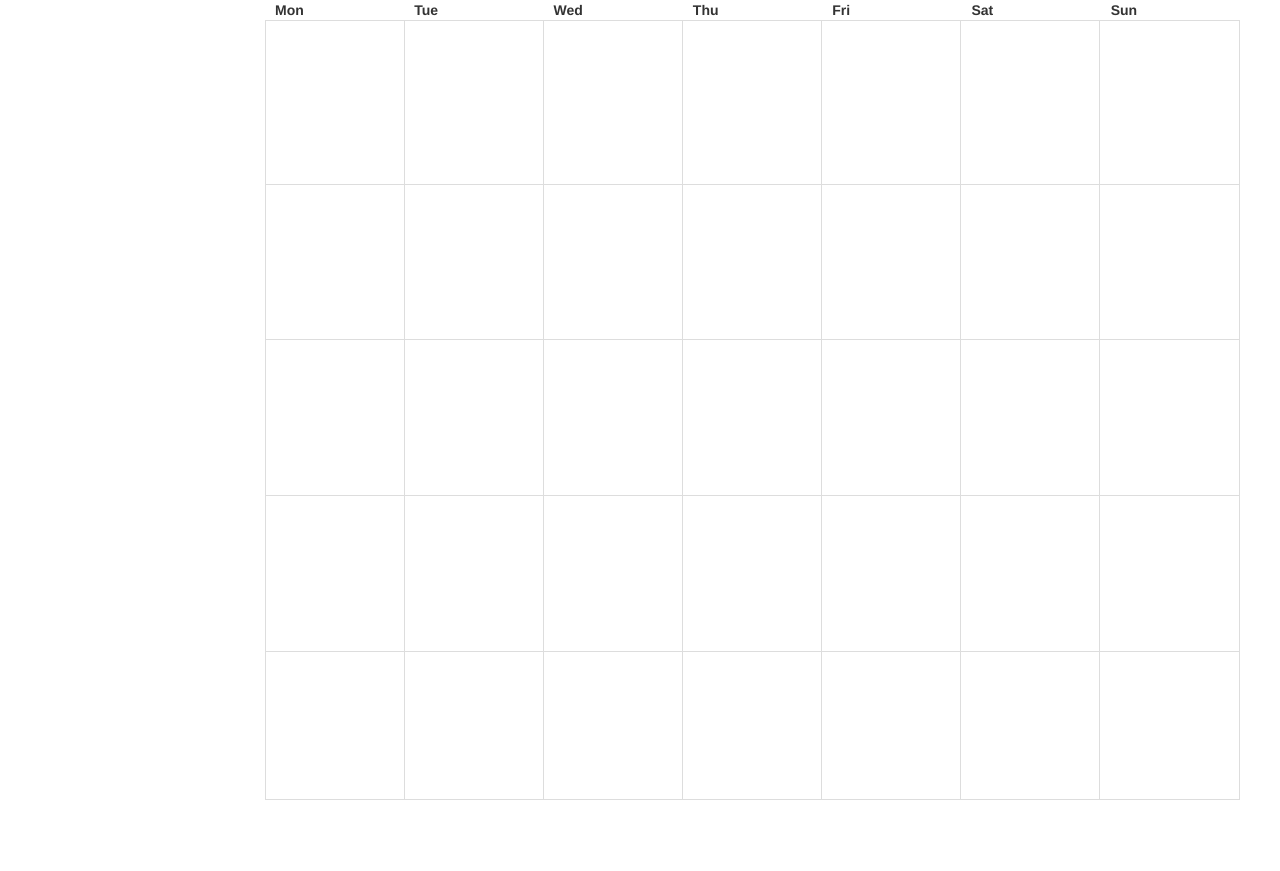
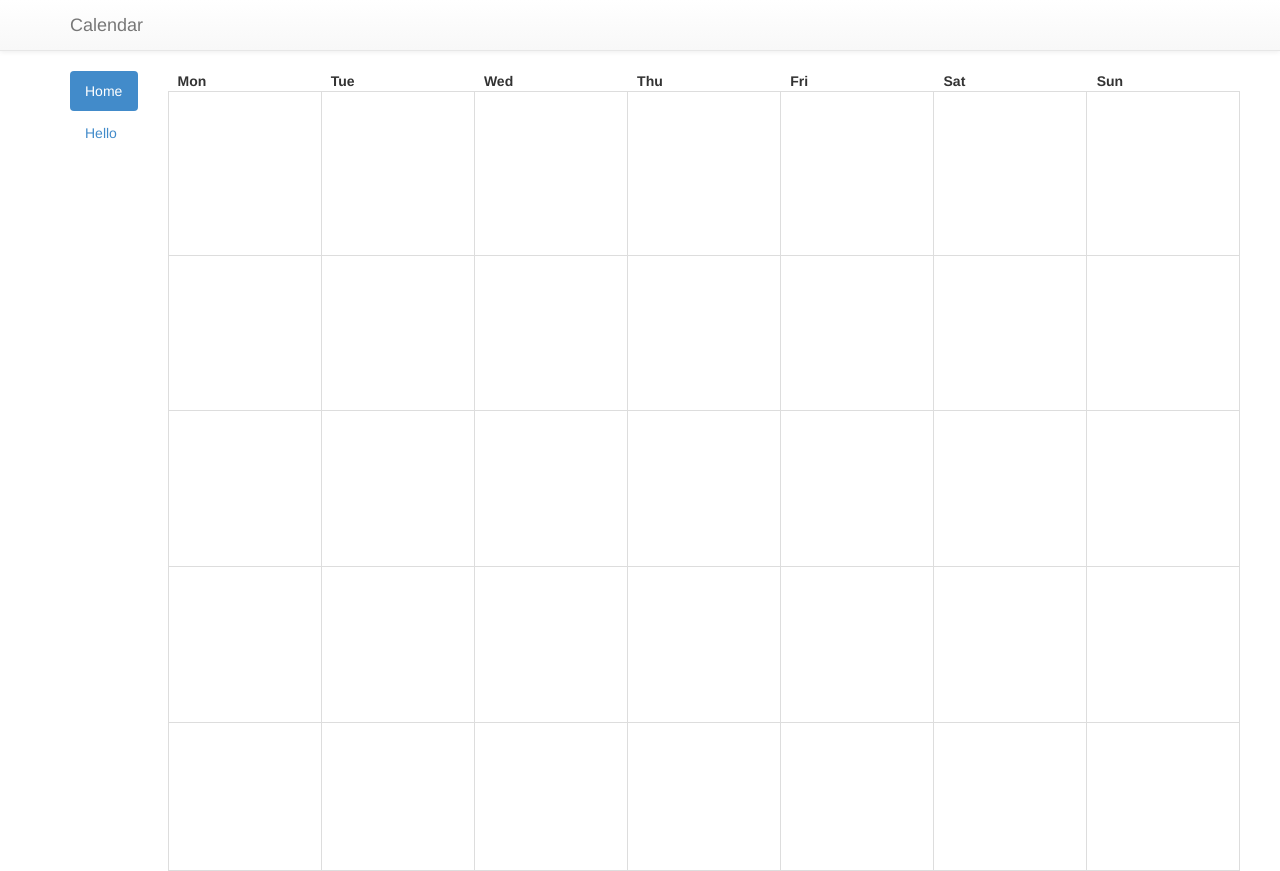
Before and after one commit to donilan/calendar, a plain HTML site: page index.html in a window 1280 px wide. Before the commit the page ends 800 px from the top, so only its background shows below. Drawn offline with Linux system fonts and the light colour scheme.

Commit message:
Update index page.

```diff
--- a/index.html
+++ b/index.html
@@ -22,15 +22,25 @@
   </script>
 </head>
 <body>
+  <div class="navbar navbar-default navbar-static-top" role="navigation">
+    <div class="container">
+      <div class="navbar-header">
+        <a class="navbar-brand" href="#" >Calendar</a>
+      </div>
+    </div>
+  </div><!-- navbar -->
   <div class="container" >
     <div class="row">
-      <div class="col-md-2">
-
+      <div class="col-md-1">
+        <ul class="nav nav-pills nav-stacked">
+          <li class="active" ><a href="#" >Home</a></li>
+          <li ><a href="#" >Hello</a></li>
+        </ul>
       </div>
-      <div class="col-md-10 calendar">
+      <div class="col-md-11 calendar">
 
       </div>
     </div>
-  </div>
+  </div><!-- container -->
 </body>
 </html>
```
